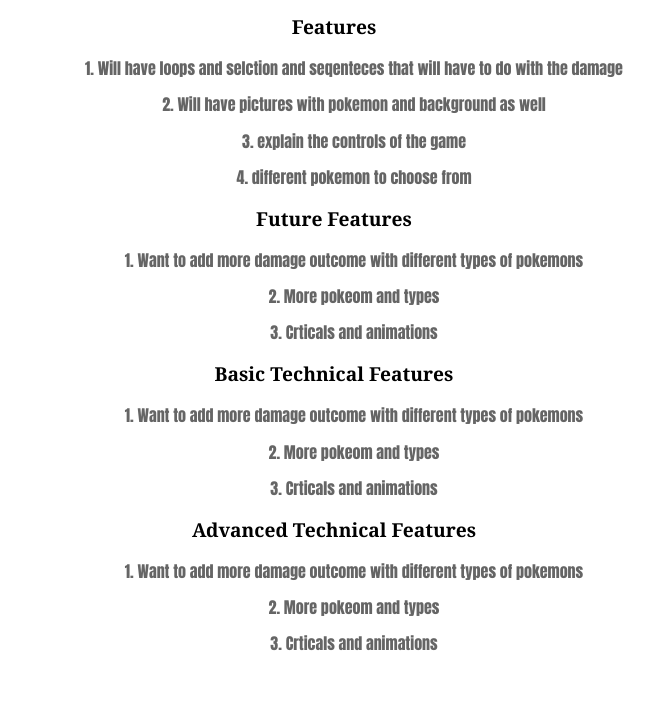
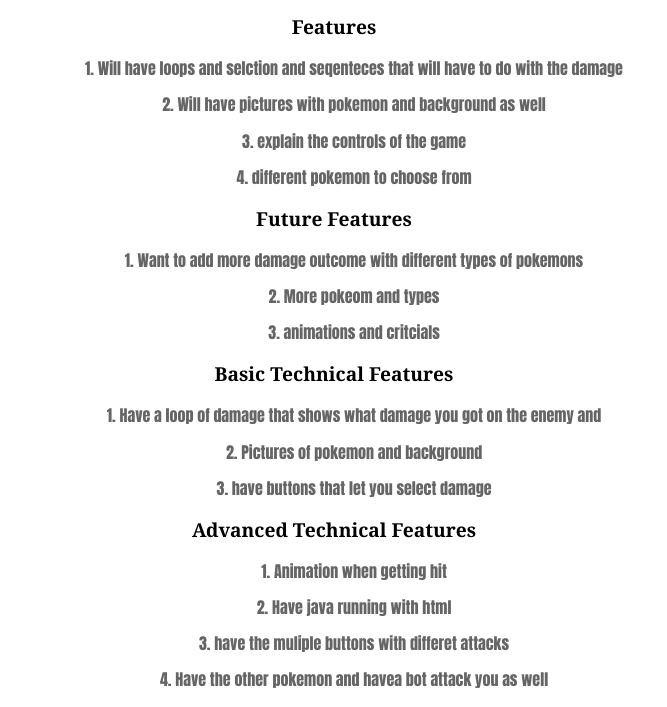
Before and after one commit to LukeT025/FinalProjectProposal-lt, a plain HTML site: page index.html in a window 1280 px wide. Shown: the part 960-1667 px from the top of the page, without its empty margins (306-973 px from the left). Before the commit the page ends 1631 px from the top, so only its background shows below. Drawn offline with Linux system fonts and the light colour scheme.

Commit message:
Update index.html

```diff
--- a/index.html
+++ b/index.html
@@ -6,7 +6,7 @@
 <body>
 <h1>Final Project Proposal</h1> <br>
 <h2>Luke Thormeyer</h2>
-<h3>(upadted 11/07/22)</h3>
+<h3>(upadted 12/04/22)</h3>
 
 <style>
     body {
@@ -63,17 +63,18 @@
     <h2>Future Features</h2>
     <ol><li>Want to add more damage outcome with different types of pokemons</li>
         <li>More pokeom and types</li>
-        <li>Crticals and animations</li>
+        <li>animations and critcials</li>
     </ol>
 
     <h2>Basic Technical Features</h2>
-    <ol><li>Want to add more damage outcome with different types of pokemons</li>
-        <li>More pokeom and types</li>
-        <li>Crticals and animations</li>
+    <ol><li>Have a loop of damage that shows what damage you got on the enemy and </li>
+        <li>Pictures of pokemon and background</li>
+        <li>have buttons that let you select damage</li>
     </ol>
 
     <h2>Advanced Technical Features</h2>
-    <ol><li>Want to add more damage outcome with different types of pokemons</li>
-        <li>More pokeom and types</li>
-        <li>Crticals and animations</li>
+    <ol><li>Animation when getting hit</li>
+        <li>Have java running with html</li>
+        <li>have the muliple buttons with differet attacks</li>
+        <li>Have the other pokemon and havea bot attack you as well</li>
     </ol>
```
